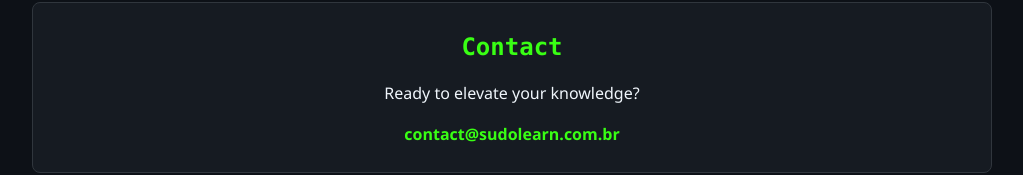
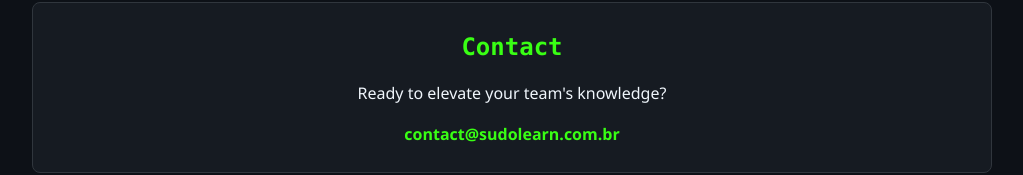
Before and after one commit to mtsoares/sudolearn, a plain HTML site: page index.html in a window 1280 px wide. Shown: the part 1205-1380 px from the top of the page, without its empty margins (128-1151 px from the left). Drawn offline with Linux system fonts and the light colour scheme.

Commit message:
Update index.html

```diff
--- a/index.html
+++ b/index.html
@@ -185,7 +185,7 @@
             <h2>Contact</h2>
 
             <p>
-                Ready to elevate your knowledge?
+                Ready to elevate your team's knowledge?
             </p>
 
             <p style="margin-top:15px;">
```
